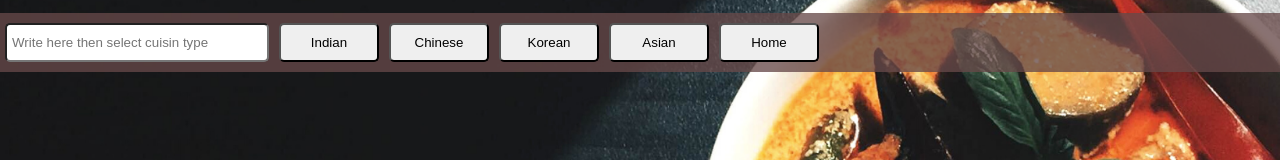
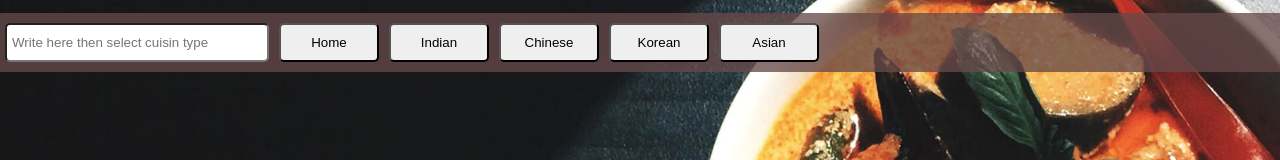
Before and after one commit to asaad227/asian-recipe, a React (Create React App) app: page / in a window 1280 px wide. Shown: the top 160 px of the page. Built offline with nearby package versions, Linux system fonts and the light colour scheme.

Commit message:
update media screen css

```diff
--- a/src/App.js
+++ b/src/App.js
@@ -34,11 +34,12 @@ function App() {
     <div className="App">
      <form onSubmit ={onSubmit} className='form'>
     <input className='textIn'  onChange={(e)=> {setDishInput(e.target.value)}} type='text' value={dishInput} placeholder='Write here then select cuisin type'/>
+    <input id='home' className='cuisinInput' type='button' onClick={()=> window.location.reload()} value='Home' on='true'/>
    <input id='indian' className='cuisinInput' type='button' onClick={onSubmit} value='Indian' on='true'/>
    <input id='chinese' className='cuisinInput' type='button' onClick={onSubmit} value='Chinese' on='true'/>
    <input id='korean' className='cuisinInput' type='button' onClick={onSubmit} value='Korean' on='true'/>
    <input id='asian' className='cuisinInput' type='button' onClick={onSubmit} value='Asian' on='true'/>
-   <input id='asian' className='cuisinInput' type='button' onClick={()=> window.location.reload()} value='Home' on='true'/>
+
 
 
        {/* <input onChange={(e)=> {setCuisinInput(e.target.value)}} type='text' placeholder='Meat or Chicken'/> */}
--- a/src/index.css
+++ b/src/index.css
@@ -16,7 +16,7 @@ code {
     monospace;
 }
 
-@media screen and (max-width: 700px) {
+@media screen and (max-width: 360px) {
   body{
     background-image: url(./asset/Recipe-asian-app.png);
     max-height: 857px;
```
